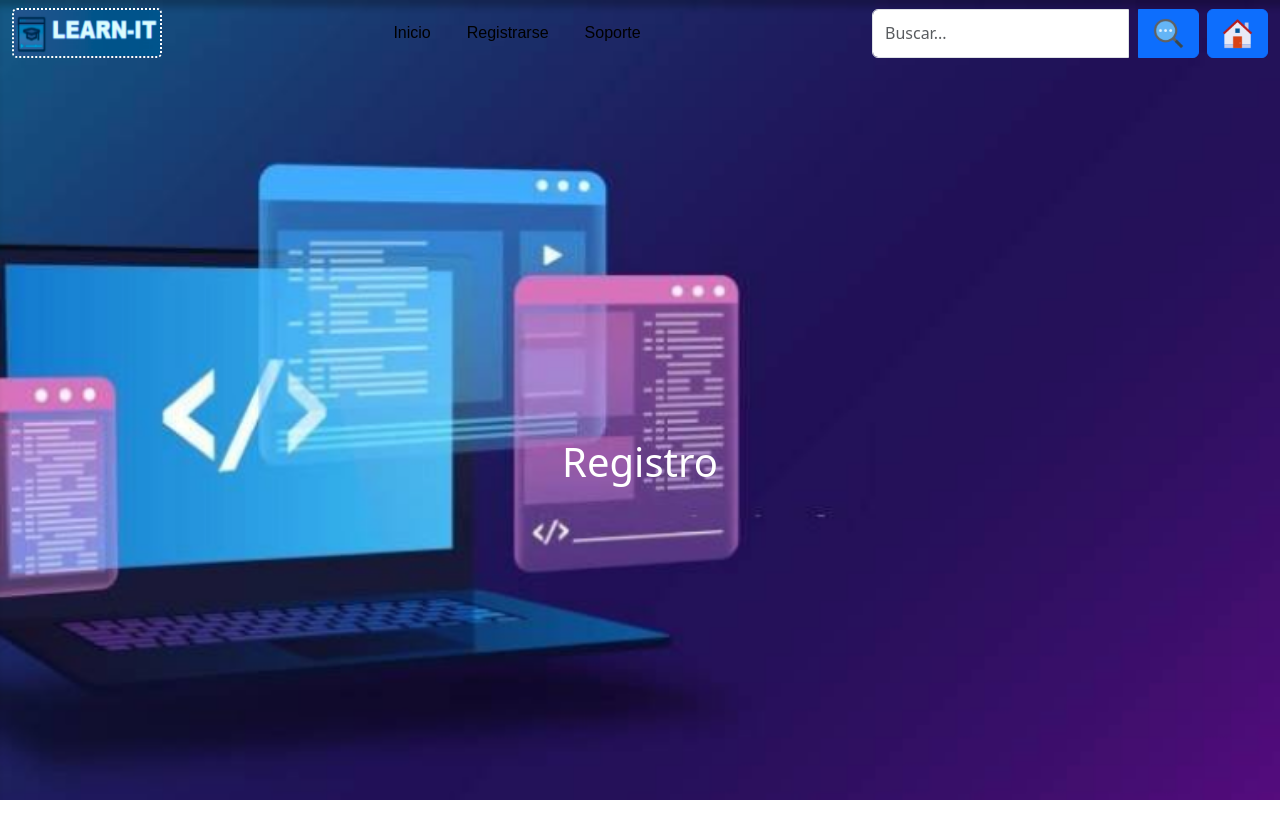
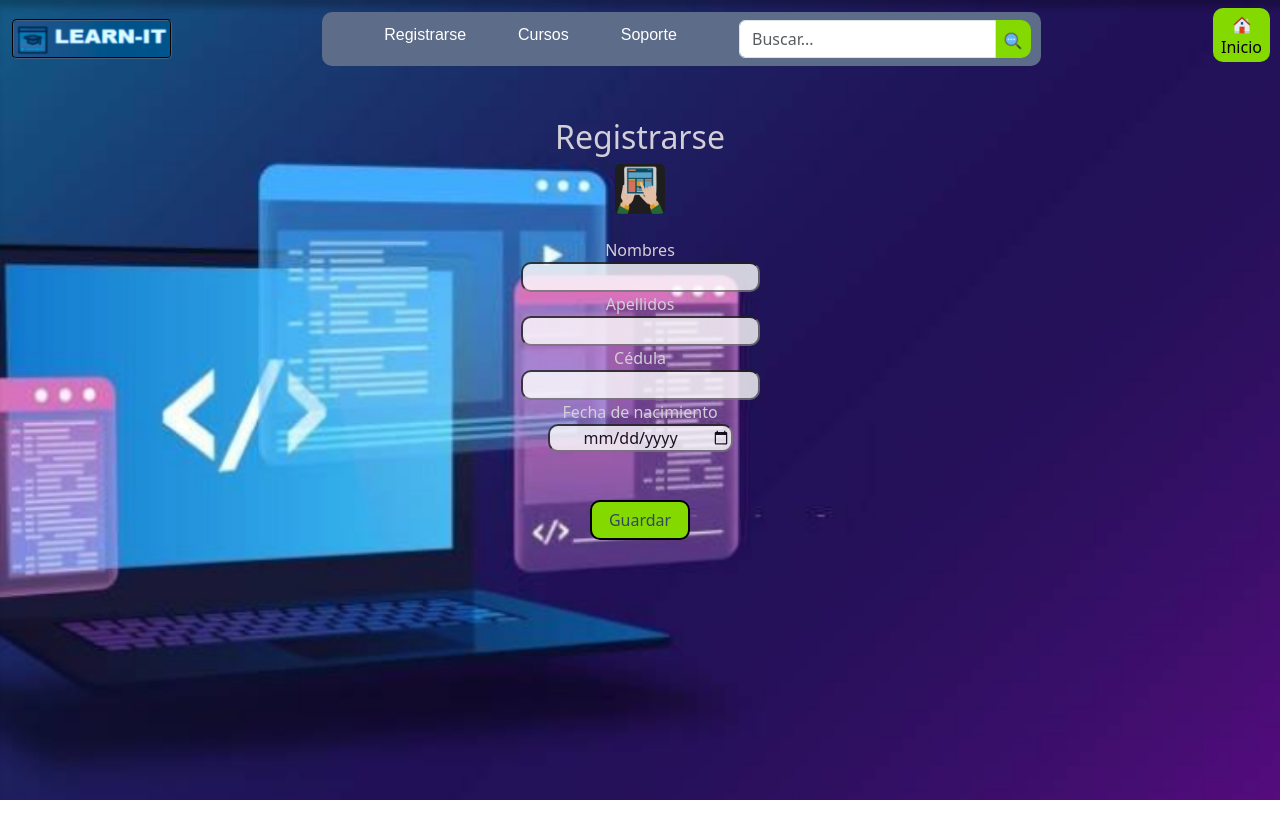
Before and after one commit to nirvana2022/learnit, a React (Create React App) app in the folder learnit/: page /registrarse in a window 1280 px wide. Shown: the top 838 px of the page. After the commit the page ends 800 px from the top, so only its background shows below. Built offline with nearby package versions, Linux system fonts and the light colour scheme.

Commit message:
modificaciones a barra de navegación y registro

```diff
--- a/learnit/src/App.css
+++ b/learnit/src/App.css
@@ -14,14 +14,15 @@ body::before {
   left: 0;
   width: 100%;
   height: 100%;
-  background-image: url('./fondo-home.png');
+  background-image: url("./fondo-home.png");
   background-size: cover;
   background-repeat: no-repeat;
-  opacity: 1; /* Ajusta la transparencia aquí */
-  z-index: -1; /* Envía el pseudo-elemento detrás del contenido del body */
+  z-index: -1;
 }
 
 .caja-bienvenida {
+  font-weight: 100;
+  font-style: oblique;
   margin-top: 15%;
   text-align: center;
   color: white;
@@ -29,26 +30,31 @@ body::before {
 
 .logo {
   border-radius: 5px;
-  border-color: white;
-  border-style: dotted;
+  border-color: #171f28;
+  border-style: groove;
   border-width: 2px;
+  width: 160px;
+  height: 40px;
 }
-
+/*Estilo para comportamiento responsive navbar*/
 .collapse.navbar-collapse {
   display: flex;
-  justify-content: space-between; /* Distribuye los elementos en el espacio disponible */
-  align-items: center; /* Alinea verticalmente los elementos */
+  justify-content: space-between;
+  align-items: center;
+  background-color: #5d6c89;
+  margin-left: 150px;
+  margin-right: 150px;
+  border-radius: 10px;
 }
 
 .navbar-nav {
   display: flex;
-  justify-content: center; /* Centra los elementos de la lista horizontalmente */
-  flex: 1; /* Permite que la lista de navegación ocupe el espacio disponible */
+  justify-content: center;
+  flex: 1;
 }
 
 .navbar-nav .nav-item {
-  margin: 0 10px; /* Espaciado opcional entre elementos */
-  list-style: none;
+  margin: 0 10px;
 }
 
 .form-inline {
@@ -57,18 +63,12 @@ body::before {
 }
 
 .form-control {
-  margin-right: 10px; /* Espaciado opcional entre el campo de entrada y el botón */
+  margin-right: 10px;
 }
 
 .nav-link {
-  font-family: 'Arial', sans-serif; /* Cambia esto por el tipo de letra que prefieras */
-  color: white; /* Color inicial del texto */
-  text-decoration: none; /* Quita el subrayado del texto */
-  transition: color 0.3s ease-in-out; /* Suaviza la transición del color */
-}
-
-.nav-link:hover {
-  color: #28a745; /* Cambia esto por el color que prefieras para el hover */
+  font-family: "Arial", sans-serif;
+  transition: color 0.3s ease-in-out;
 }
 
 .center-content {
@@ -79,3 +79,94 @@ body::before {
   height: 100vh; /* Hace que el contenedor ocupe toda la altura de la pantalla */
   text-align: center; /* Centra el texto */
 }
+
+.registro {
+  text-align: center;
+  margin-top: 40px;
+}
+.titulo {
+  color: #d3cfd7;
+}
+
+.logo-registro {
+  border-radius: 5px;
+  border-color: white;
+  border-width: 2px;
+}
+
+.campo-registro {
+  color: #d3cfd7;
+}
+.input-registro {
+  border-radius: 10px;
+  opacity: 0.8;
+  text-align: center;
+}
+.input-nacimiento {
+  border-radius: 10px;
+  opacity: 0.8;
+  width: 185px;
+  text-align: center;
+}
+.btn-save {
+  border-radius: 10px;
+  background-color: #83d900;
+  color: #34495e;
+  border-style: double;
+  width: 100px;
+  height: 40px;
+}
+.btn-save:hover {
+  background-color: #5050ee;
+  border-color: #ffffff;
+  color: #ffffff;
+}
+
+.boton-responsive {
+  background-color: #83d900;
+  border-radius: 5px;
+}
+
+.btn-menu {
+  color: #ffffff;
+  background-color: #5d6c89;
+  border-color: #5d6c89;
+  border-style: dotted;
+}
+.btn-menu:hover {
+  background-color: #5050ee;
+}
+.d-flex {
+  margin-right: 10px;
+}
+.div-home {
+  border-radius: 10px;
+}
+
+.btn-buscar {
+  border-radius: 10px;
+  background-color: #83d900;
+  border-color: #83d900;
+  border-style: double;
+}
+
+.btn-buscar:hover {
+  background-color: #5050ee;
+  border-color: #ffffff;
+  color: #ffffff;
+}
+.form-control {
+  margin-right: 0px;
+}
+
+.btn-home {
+  background-color: #83d900;
+  border-radius: 10px;
+  border-color: #83d900;
+  border-style: dashed;
+}
+.btn-home:hover {
+  background-color: #5050ee;
+  border-color: #ffffff;
+  color: #ffffff;
+}
--- a/learnit/src/components/Inicio.js
+++ b/learnit/src/components/Inicio.js
@@ -4,6 +4,7 @@ function Inicio() {
   return (
     <div className="caja-bienvenida">
       <h1>Learnit</h1>
+      <br></br>
       <p>
         Plataforma de aprendizaje, con cursos de programación y tecnologías de
         la información.
--- a/learnit/src/components/Navbar.js
+++ b/learnit/src/components/Navbar.js
@@ -5,13 +5,10 @@ function Navbar() {
   return (
     <nav className="navbar navbar-expand-lg bg-body-primary">
       <div className="container-fluid">
-        <img
-          className="logo"
-          src="/img/logo-learnit.png"
-          alt="logo"
-          width="150"
-          height="50"
-        />
+        <div className="logo-app">
+          <img className="logo" src="/img/logo-learnit.png" alt="logo" />
+        </div>
+        <div className="boton-responsive">
           <button
             className="navbar-toggler"
             type="button"
@@ -23,21 +20,22 @@ function Navbar() {
           >
             <span className="navbar-toggler-icon"></span>
           </button>
+        </div>
         <div className="collapse navbar-collapse" id="navbarSupportedContent">
-          <ul className="texto-nav navbar-nav ms-auto mb-2 mb-lg-0">
+          <ul className="navbar-nav ms-auto mb-2 mb-lg-2">
             <li className="nav-item">
-              <Link className="nav-link active" to="/">
-                Inicio
+              <Link className="nav-link" to="/registrarse">
+                <button className="btn-menu">Registrarse</button>
               </Link>
             </li>
             <li className="nav-item">
-              <Link className="nav-link active" to="/registrarse">
-                Registrarse
+              <Link className="nav-link" to="/cursos">
+                <button className="btn-menu">Cursos</button>
               </Link>
             </li>
             <li className="nav-item">
-              <Link className="nav-link active" to="/soporte">
-                Soporte
+              <Link className="nav-link" to="/soporte">
+                <button className="btn-menu">Soporte</button>
               </Link>
             </li>
           </ul>
@@ -49,15 +47,36 @@ function Navbar() {
                 placeholder="Buscar..."
                 aria-label="Search"
               />
-              <button className="btn btn-primary" type="submit">
-                <img src="/img/logo-buscar.png" alt="" width="35" height="35" />
+              <button className="btn-buscar" type="submit">
+                <img
+                  className="logo-buscar"
+                  src="/img/logo-buscar.png"
+                  alt=""
+                  width="20"
+                  height="20"
+                />
               </button>
             </div>
           </form>
-          <button className="btn btn-primary ms-2">
-            <img src="/img/icono-home.png" alt="#" width="35" height="35" />
+        </div>
+      </div>
+      <div className="div-home" id="navbarSupportedContent">
+        <ul className="navbar-nav ms-auto mb-2 mb-lg-2">
+          <li className="nav-item">
+            <Link className="logo-buscar" to="/">
+              <button className="btn-home">
+                <img
+                  className="logo-buscar"
+                  src="/img/icono-home.png"
+                  alt=""
+                  width="20"
+                  height="20"
+                />
+                <br></br>Inicio
               </button>
-        </div>
+            </Link>
+          </li>
+        </ul>
       </div>
     </nav>
   );
--- a/learnit/src/components/Registrarse.js
+++ b/learnit/src/components/Registrarse.js
@@ -3,9 +3,41 @@ import "../App.css";
 
 function Registrarse() {
   return (
-    <div className="center-content">
-      <h1>Registro</h1>
+    <div className="registro">
+      <div className="titulo">
+        <h2>Registrarse</h2>
+      </div>
+      <div className="logo-registro">
+        <img
+          className="logo-registro"
+          src="/img/logo-registrarse.png"
+          alt="logo"
+          width="50"
+          height="50"
+        />
+      </div>
       <br></br>
+      <div className="campos-registro">
+        <label className="campo-registro">Nombres</label>
+        <br></br>
+        <input className="input-registro" type="text"></input>
+        <br></br>
+        <label className="campo-registro">Apellidos</label>
+        <br></br>
+        <input className="input-registro" type="text"></input>
+        <br></br>
+        <label className="campo-registro">Cédula</label>
+        <br></br>
+        <input className="input-registro" type="text"></input>
+        <br></br>
+        <label className="campo-registro">Fecha de nacimiento</label>
+        <br></br>
+        <input className="input-nacimiento" type="date"></input>
+        <br></br>
+        <br></br>
+        <br></br>
+        <button className="btn-save">Guardar</button>
+      </div>
     </div>
   );
 }
```
Also changed, not shown: learnit/public/img/logo-registrarse.png (added), learnit/src/logo-registrarse.png (added). Lines whose indentation alone changed are shown as unchanged.
